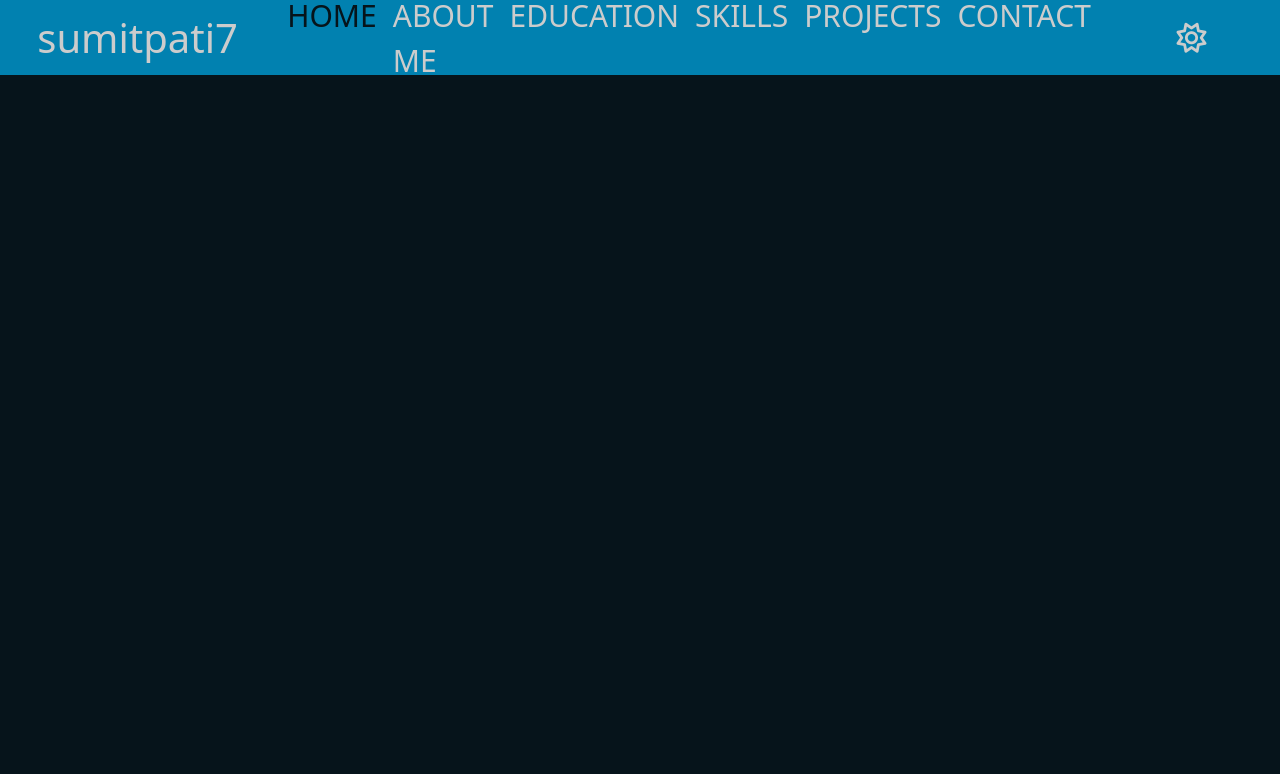
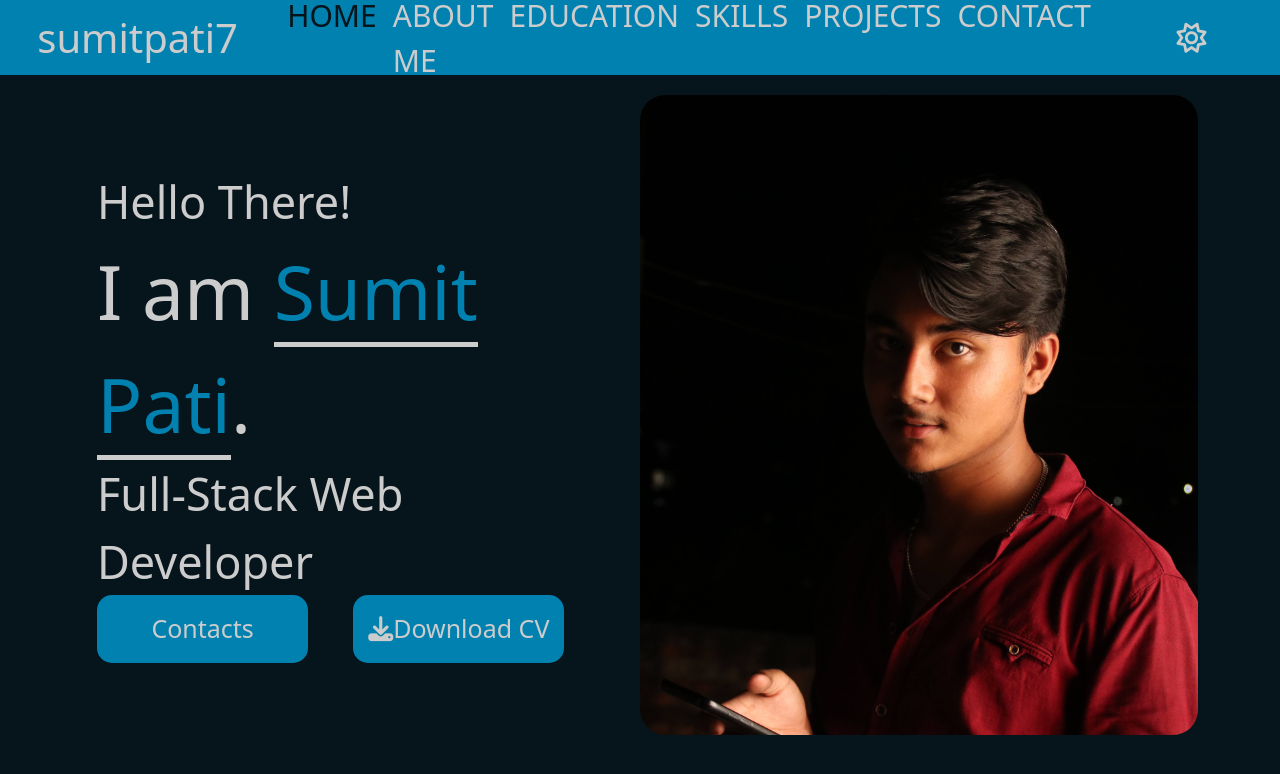
Before and after one commit to sumitpati7/sumitpati7.github.io, an Angular app: page / in a window 1280 px wide. Shown: the top 774 px of the page. Built offline with nearby package versions, Linux system fonts and the light colour scheme.

Commit message:
[FEAT] home page initial design

```diff
--- a/src/app/Components/header/header.component.css
+++ b/src/app/Components/header/header.component.css
@@ -1,6 +1,10 @@
 .navbar {
   height: 75px;
   background-color: #0181b0 !important;
+}
+
+.offcanvas {
+  background: rgba(0, 0, 0, 0.8);
 }
 
 .navbar-brand {
--- a/src/app/Components/header/header.component.html
+++ b/src/app/Components/header/header.component.html
@@ -23,7 +23,7 @@
         </h5>
         <button
           type="button"
-          class="btn-close"
+          class="btn-close btn-close-white"
           data-bs-dismiss="offcanvas"
           aria-label="Close"
         ></button>
--- /dev/null
+++ b/src/app/Components/home/home.component.css
@@ -0,0 +1,113 @@
+* {
+  color: #ccc;
+}
+
+.main-container {
+  padding-top: 25px;
+  display: flex;
+  justify-content: center;
+  align-items: center;
+  margin-top: 70px;
+}
+
+.main-container .container-fluid {
+  display: grid;
+  height: 90vh;
+  width: 100%;
+}
+
+.main-container .container-fluid .row {
+  height: 80vh;
+}
+
+.main-container .container-fluid .right {
+  /* float: right; */
+  height: 100%;
+  background: url("../../../assets/image/20200807221711_IMG_0779.JPG") no-repeat;
+  background-size: cover;
+  border-radius: 25px;
+}
+
+.main-container .container-fluid .left {
+  /* float: left; */
+  height: 100%;
+  font-size: 45px;
+  display: flex;
+  flex-direction: column;
+  justify-content: center;
+  padding: 15px;
+}
+
+.main-container .container-fluid .left .text {
+  font-weight: 500;
+}
+
+.main-container .container-fluid .left .intro {
+  font-size: 75px;
+  margin: 0;
+  padding: 0;
+}
+
+.main-container .container-fluid .left .intro .name {
+  font-weight: 500;
+  color: #0181b0;
+  border-bottom: #ccc 5px solid;
+  transition: all 0.6s ease-in-out;
+  cursor: pointer;
+}
+
+.main-container .container-fluid .left .intro .name:hover {
+  color: #ccc;
+  border-bottom: #0181b0 5px solid;
+}
+
+.main-container .container-fluid .left .text .job {
+  font-weight: 100;
+}
+
+.main-container .container-fluid .left .buttons {
+  display: flex;
+  gap: 45px;
+}
+
+.main-container .container-fluid .left .buttons button {
+  font-size: 25px;
+  border-radius: 15px;
+  background-color: #0181b0;
+  padding: 15px 10px;
+  border: none;
+  width: 40%;
+  display: inline;
+}
+
+.main-container .container-fluid .left .buttons button:hover {
+  background-color: transparent;
+  transition: all 0.3s ease-in-out;
+  border: 1px solid #0181b0;
+}
+
+@media screen and (max-width: 1084px) {
+  .main-container .container-fluid .right {
+    display: none;
+    width: 0;
+  }
+  .main-container .container-fluid .left {
+    width: 100%;
+    background-image: url("../../../assets/image/20200807221711_IMG_0779.JPG");
+    background-size: cover;
+    justify-content: end;
+    font-size: 25px;
+    border-radius: 25px;
+  }
+  .main-container .container-fluid .left .text .intro {
+    font-size: 40px;
+  }
+  .main-container .container-fluid .left .buttons button {
+    font-size: 16px;
+    padding: 5px;
+    height: 45px;
+  }
+  .main-container .container-fluid .row {
+    height: 85vh;
+  }
+}
--- /dev/null
+++ b/src/app/Components/home/home.component.html
@@ -0,0 +1,22 @@
+<div class="container main-container">
+  <div class="container-fluid">
+    <div class="row">
+      <div class="left col-12 col-sm-12 col-lg-6">
+        <div class="text">
+          Hello There! <br />
+          <span class="intro">
+            I am <span class="name">Sumit Pati</span>. <br />
+          </span>
+          <span class="job"> Full-Stack Web Developer </span>
+        </div>
+        <div class="buttons">
+          <button>Contacts</button>
+          <button onclick="window.open('file.doc')">
+            <i class="fa-solid fa-download"></i>Download CV
+          </button>
+        </div>
+      </div>
+      <div class="right col-0 col-sm-0 col-lg-6"></div>
+    </div>
+  </div>
+</div>
--- a/src/app/app.component.html
+++ b/src/app/app.component.html
@@ -1,3 +1,4 @@
 <header class="container-fluid m-0 p-0">
   <app-header></app-header>
 </header>
+<app-home></app-home>
--- a/src/app/app.module.ts
+++ b/src/app/app.module.ts
@@ -5,9 +5,10 @@ import { AppRoutingModule } from './app-routing.module';
 import { AppComponent } from './app.component';
 import { HeaderComponent } from './Components/header/header.component';
 import { IconDirective } from './Directives/icon/icon.directive';
+import { HomeComponent } from './Components/home/home.component';
 
 @NgModule({
-  declarations: [AppComponent, HeaderComponent, IconDirective],
+  declarations: [AppComponent, HeaderComponent, IconDirective, HomeComponent],
   imports: [BrowserModule, AppRoutingModule],
   providers: [],
   bootstrap: [AppComponent],
```
Also changed, not shown: src/app/Components/home/home.component.ts (added, +10 -0 lines), src/assets/image/20200807221711_IMG_0779.JPG (added).
